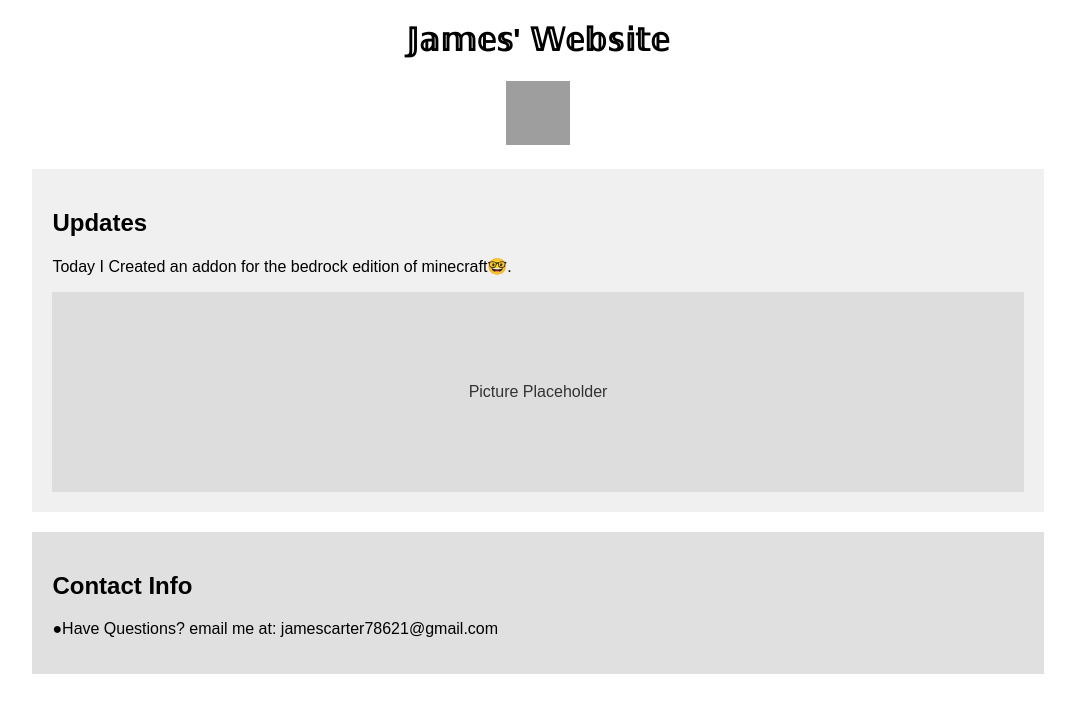
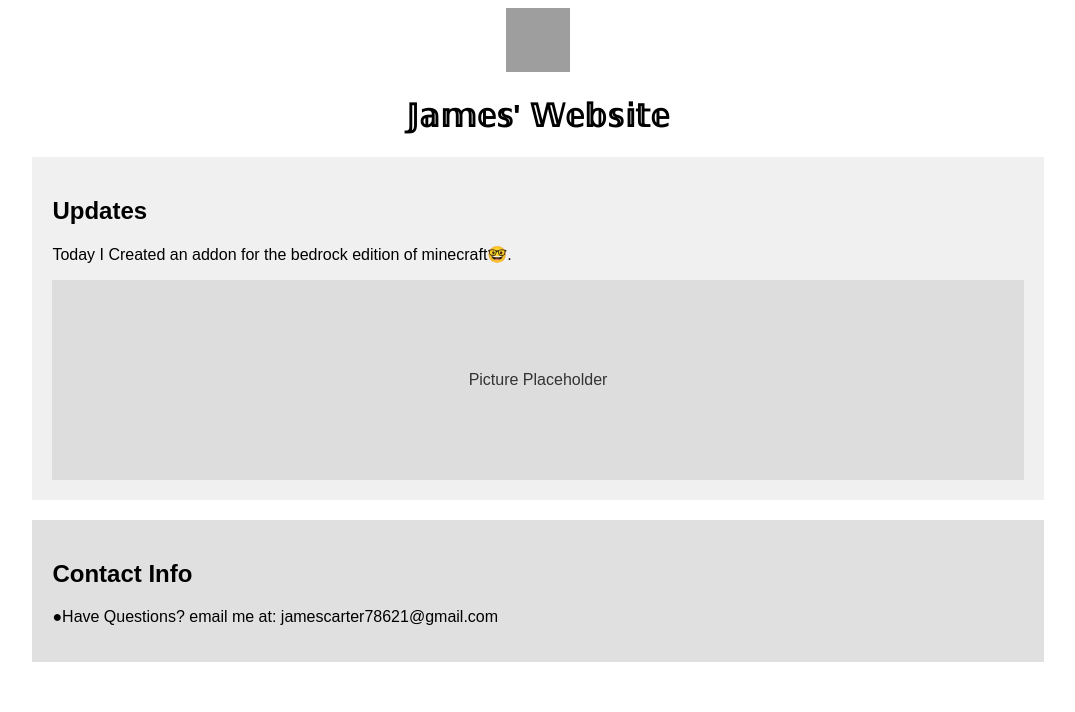
Before and after one commit to James10771/Website, a plain HTML site: page index.html in a window 1280 px wide. Shown: the whole page, without its empty margins (102-1177 px from the left). Drawn offline with Linux system fonts and the light colour scheme; grey boxes are pictures that could not be loaded.

Commit message:
Update index.html

```diff
--- a/index.html
+++ b/index.html
@@ -15,9 +15,8 @@
 </head>
 <body>
 <div class="container">
-  <header>
+  <header><a href="https://emoji.gg/emoji/6339_Diamond_Clear"><img src="https://cdn3.emoji.gg/emojis/6339_Diamond_Clear.png" width="64px" height="64px" alt="Diamond_Clear"></a>
     <h1>𝕁𝕒𝕞𝕖𝕤' 𝕎𝕖𝕓𝕤𝕚𝕥𝕖</h1>
-    <a href="https://emoji.gg/emoji/6339_Diamond_Clear"><img src="https://cdn3.emoji.gg/emojis/6339_Diamond_Clear.png" width="64px" height="64px" alt="Diamond_Clear"></a>
   </header>
   <section class="updates">
     <h2>Updates</h2>
```
